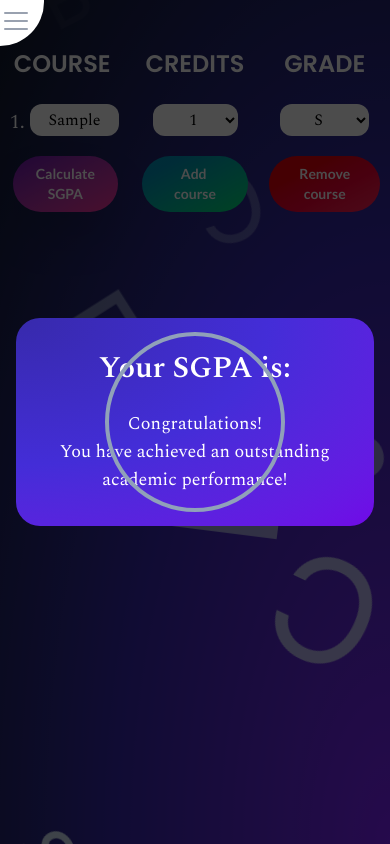
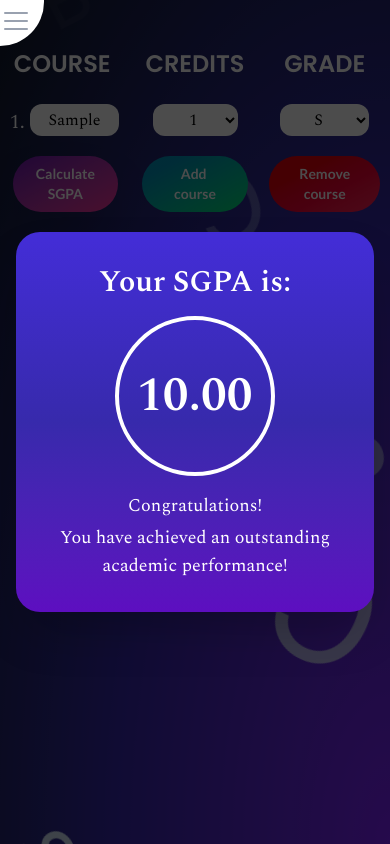
Before and after one commit to acmpesuecc/mygpa, a Next.js app: page /findmysgpa in a window 390 px wide. Both pictures are taken after typing "Sample" into the empty fields and a click on the button "Calculate SGPA". Built offline with nearby package versions, Linux system fonts and the light colour scheme.

Commit message:
fix(ui): refactor modal for full responsiveness

```diff
--- a/src/app/findmysgpa/modal.tsx
+++ b/src/app/findmysgpa/modal.tsx
@@ -12,18 +12,23 @@ type ModalProps = {
   gpaType: string;
   gpa: string;
 };
+
 export default function Modal(props: ModalProps) {
   const { toggle, isOpen, gpaType, gpa } = props;
 
+  const floatgpa = parseFloat(gpa);
   let message = <div></div>;
-    const floatgpa = parseFloat(gpa);
 
   switch (true) {
     case floatgpa > 9:
       message = (
         <>
-                    <p className={` text-lg text-white ${spectral.className} text-center`}>Congratulations!</p>
-                    <p className={`text-center text-lg text-white ${spectral.className} mx-auto `}>
+          <p className={`text-lg text-white ${spectral.className} text-center`}>
+            Congratulations!
+          </p>
+          <p
+            className={`text-center text-white text-lg ${spectral.className} mt-1`}
+          >
             You have achieved an outstanding academic performance!
           </p>
         </>
@@ -31,36 +36,33 @@ export default function Modal(props: ModalProps) {
       break;
     case floatgpa > 8:
       message = (
-                <>
-                    <p className={` text-lg text-white ${spectral.className} text-center`}>
-                        Congratulations on achieving an impressive GPA! Your hard work has truly paid off. Well done!
+        <p
+          className={`text-center text-white text-lg ${spectral.className} mt-1`}
+        >
+          Congratulations on achieving an impressive GPA! Your hard work has truly paid off.
         </p>
-                </>
       );
       break;
     case floatgpa > 6:
       message = (
-                <>
-                    <p className={` text-lg text-white ${spectral.className} text-center  `}>
-                        Impressive! Your academic progress is noteworthy, and there is potential for excellence in future
-                        endeavors.
+        <p
+          className={`text-center text-white text-lg ${spectral.className} mt-1`}
+        >
+          Impressive! Your academic progress is noteworthy. Keep aiming higher!
         </p>
-                </>
       );
       break;
-        case floatgpa <= 6:
+    default:
       message = (
-                <>
-                    <p className={` text-lg text-white ${spectral.className} text-center  `}>
-                        Amid challenges, your dedication stands strong. Each hurdle is a stepping stone to your future success.
-                        Keep going!
+        <p
+          className={`text-center text-white text-lg ${spectral.className} mt-1`}
+        >
+          Challenges shape champions. Keep striving forward — success awaits!
         </p>
-                </>
       );
   }
-    const closeModal = () => {
-        toggle();
-    };
+
+  const closeModal = () => toggle();
 
   useEffect(() => {
     AOS.init({
@@ -73,42 +75,46 @@ export default function Modal(props: ModalProps) {
     <Portal newDomNode="modal-portal">
       <div
         onClick={closeModal}
-                className={`fixed inset-0 flex items-center justify-center transition-opacity duration-300
-        ${isOpen ? "z-40 opacity-100" : "opacity-0 -z-10"}`}
+        className={`fixed inset-0 flex items-center justify-center transition-opacity duration-300 ${
+          isOpen ? "z-40 opacity-100" : "-z-10 opacity-0"
+        }`}
       >
-                {/* Dark Overlay */}
+        {/* Background Overlay */}
         <div
-                    className={`absolute inset-0 bg-black transition-opacity duration-500
-    ${isOpen ? "opacity-70" : "opacity-0"}`}
+          className={`absolute inset-0 bg-black transition-opacity duration-500 ${
+            isOpen ? "opacity-70" : "opacity-0"
+          }`}
         ></div>
 
-                {/* Modal Content */}
+        {/* Modal */}
         {isOpen && (
           <div
-                        // Prevent clicks inside the modal from closing it
             onClick={(e) => e.stopPropagation()}
-                        data-aos="flip-left"
-                        data-aos-duration="1200"
-                        data-aos-delay="500"
-                        // --- RESPONSIVE REFACTOR ---
-                        className="relative z-50 flex w-11/12 max-w-md flex-col items-center justify-center gap-y-6 rounded-3xl p-8
-            bg-radial-[ellipse_at_top_left] from-indigo-800 via-indigo-700 to-violet-700"
+            data-aos="zoom-in"
+            data-aos-duration="800"
+            className="relative z-50 flex flex-col items-center justify-center w-11/12 max-w-sm gap-y-4 rounded-3xl px-6 py-8
+            bg-gradient-to-b from-indigo-700 via-indigo-800 to-violet-800 shadow-2xl"
           >
+            {/* Title */}
             <h1
-                            className={`text-center text-3xl text-white md:text-4xl ${spectral.className}`}
-                            style={{ fontWeight: 600 }}
+              className={`text-center text-3xl md:text-4xl text-white font-semibold ${spectral.className}`}
             >
               Your {gpaType} is:
             </h1>
 
-                        <GPAProgress gpa={gpa} openProgress={isOpen} />
+            {/* GPA Value in Circle */}
+            <div className="flex items-center justify-center w-40 h-40 rounded-full border-4 border-white text-white">
+              <p
+                className={`text-5xl md:text-6xl font-bold ${spectral.className}`}
+              >
+                {gpa}
+              </p>
+            </div>
 
+            {/* Message */}
             <div
-                            className={`flex flex-wrap justify-center text-center
-            ${
-                isOpen
-                    ? "ease opacity-100 transition-opacity delay-1000 duration-1000"
-                    : "ease opacity-0 transition-opacity delay-1000 duration-1000"
+              className={`text-center transition-opacity duration-1000 ${
+                isOpen ? "opacity-100 delay-500" : "opacity-0"
               }`}
             >
               {message}
```
Lines whose indentation alone changed are shown as unchanged.
